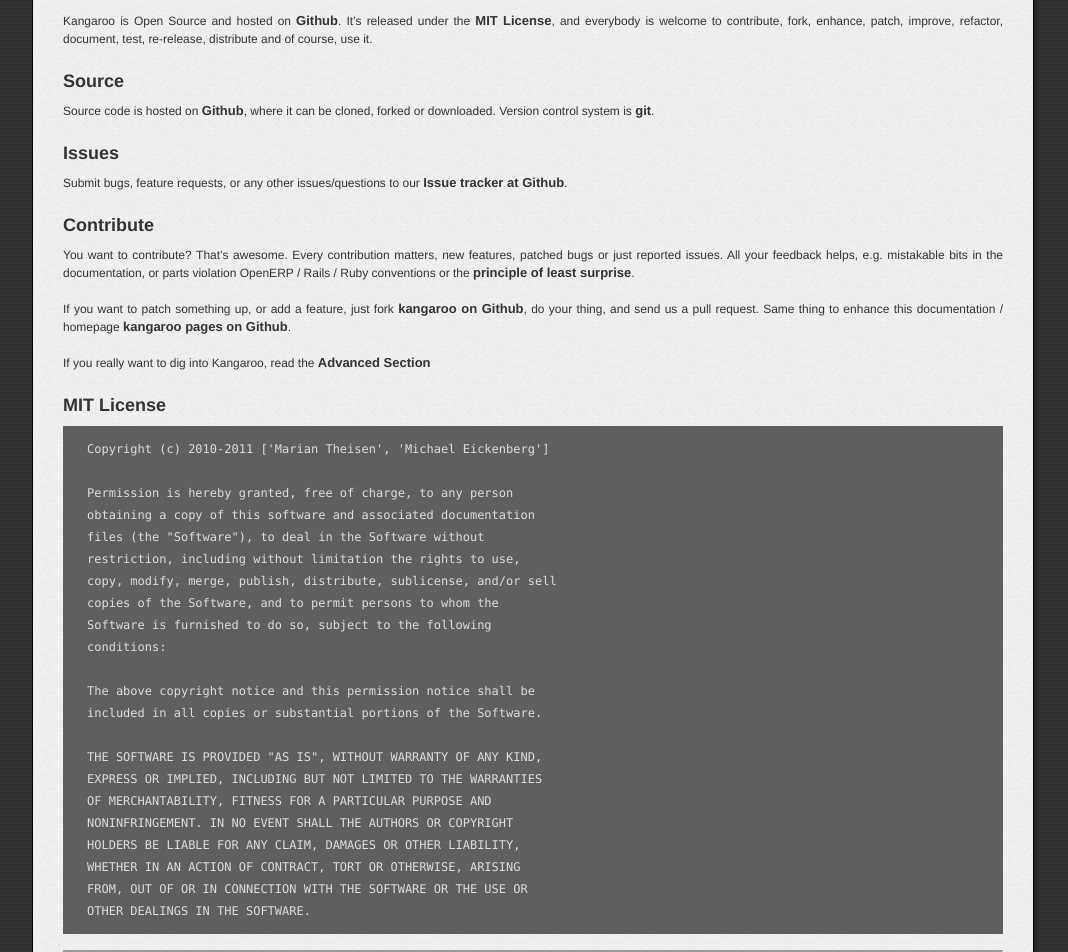
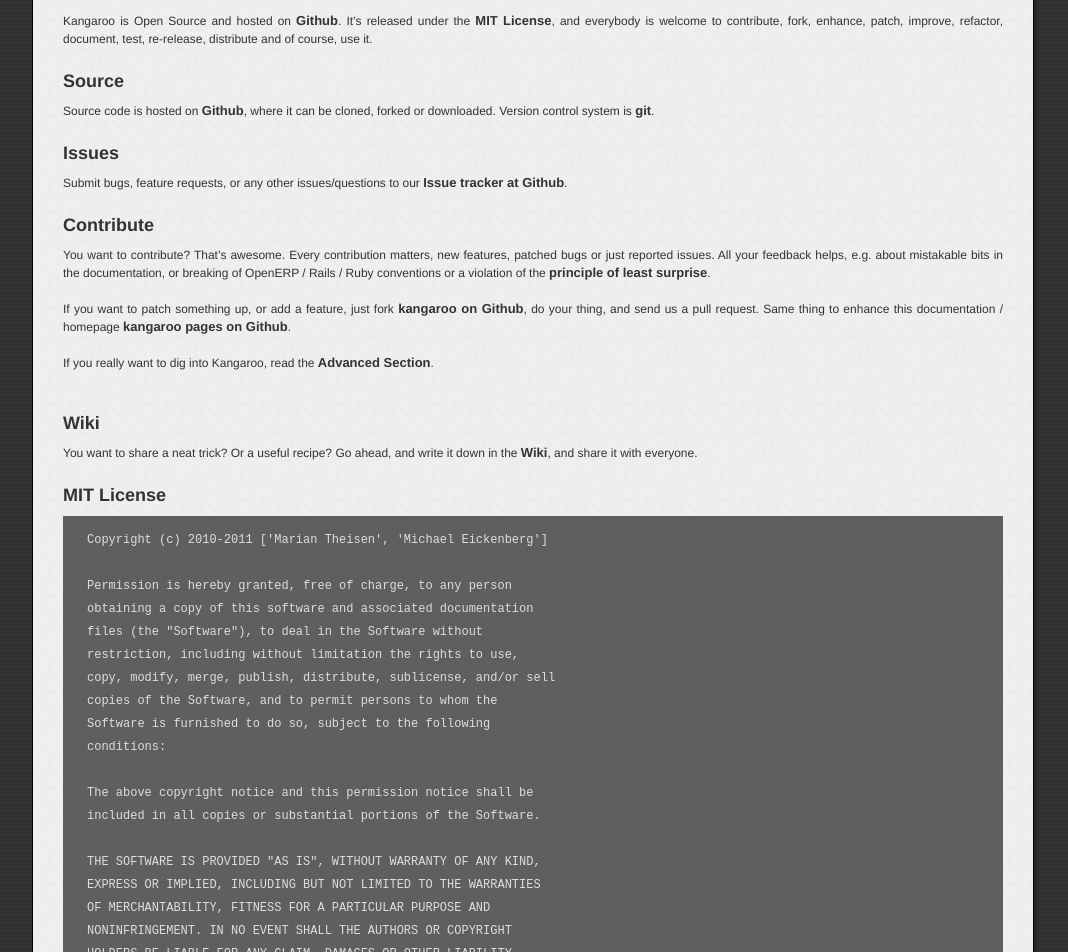
Before and after one commit to kayoom/kangaroo, a Jekyll site: the page built from open_source.md, in a window 1280 px wide. Shown: the part 451-1403 px from the top of the page, without its empty margins (107-1175 px from the left). Built offline with Jekyll 4.4.1, drawn with Linux system fonts in a browser that asks for light colours.

Commit message:
link to wiki

```diff
--- a/open_source.md
+++ b/open_source.md
@@ -19,36 +19,40 @@
 
 Contribute
 ----------
-You want to contribute? That's awesome. Every contribution matters, new features, patched bugs or just reported issues. All your feedback helps, e.g. mistakable bits in the documentation, or parts violation OpenERP / Rails / Ruby conventions or the [principle of least surprise](http://en.wikipedia.org/wiki/Principle_of_least_surprise).
+You want to contribute? That's awesome. Every contribution matters, new features, patched bugs or just reported issues. All your feedback helps, e.g. about mistakable bits in the documentation, or breaking of OpenERP / Rails / Ruby conventions or a violation of the [principle of least surprise](http://en.wikipedia.org/wiki/Principle_of_least_surprise).
 <br/><br/>
 If you want to patch something up, or add a feature, just fork [kangaroo on Github](http://github.com/cice/kangaroo), do your thing,
 and send us a pull request. Same thing to enhance this documentation / homepage [kangaroo pages on Github](https://github.com/cice/kangARoo/tree/gh-pages).
 <br/><br/>
-If you really want to dig into Kangaroo, read the [Advanced Section](/advanced.html)
+If you really want to dig into Kangaroo, read the [Advanced Section](/advanced.html).
+<br/><br/>
+
+Wiki
+----
+You want to share a neat trick? Or a useful recipe? Go ahead, and write it down in the [Wiki](http://github.com/cice/kangARoo/wiki), and share it with everyone.
 
 MIT License
 -----------
-<pre>
-Copyright (c) 2010-2011 ['Marian Theisen', 'Michael Eickenberg']
 
-Permission is hereby granted, free of charge, to any person
-obtaining a copy of this software and associated documentation
-files (the "Software"), to deal in the Software without
-restriction, including without limitation the rights to use,
-copy, modify, merge, publish, distribute, sublicense, and/or sell
-copies of the Software, and to permit persons to whom the
-Software is furnished to do so, subject to the following
-conditions:
+    Copyright (c) 2010-2011 ['Marian Theisen', 'Michael Eickenberg']
 
-The above copyright notice and this permission notice shall be
-included in all copies or substantial portions of the Software.
+    Permission is hereby granted, free of charge, to any person
+    obtaining a copy of this software and associated documentation
+    files (the "Software"), to deal in the Software without
+    restriction, including without limitation the rights to use,
+    copy, modify, merge, publish, distribute, sublicense, and/or sell
+    copies of the Software, and to permit persons to whom the
+    Software is furnished to do so, subject to the following
+    conditions:
 
-THE SOFTWARE IS PROVIDED "AS IS", WITHOUT WARRANTY OF ANY KIND,
-EXPRESS OR IMPLIED, INCLUDING BUT NOT LIMITED TO THE WARRANTIES
-OF MERCHANTABILITY, FITNESS FOR A PARTICULAR PURPOSE AND
-NONINFRINGEMENT. IN NO EVENT SHALL THE AUTHORS OR COPYRIGHT
-HOLDERS BE LIABLE FOR ANY CLAIM, DAMAGES OR OTHER LIABILITY,
-WHETHER IN AN ACTION OF CONTRACT, TORT OR OTHERWISE, ARISING
-FROM, OUT OF OR IN CONNECTION WITH THE SOFTWARE OR THE USE OR
-OTHER DEALINGS IN THE SOFTWARE.
-</pre>
+    The above copyright notice and this permission notice shall be
+    included in all copies or substantial portions of the Software.
+
+    THE SOFTWARE IS PROVIDED "AS IS", WITHOUT WARRANTY OF ANY KIND,
+    EXPRESS OR IMPLIED, INCLUDING BUT NOT LIMITED TO THE WARRANTIES
+    OF MERCHANTABILITY, FITNESS FOR A PARTICULAR PURPOSE AND
+    NONINFRINGEMENT. IN NO EVENT SHALL THE AUTHORS OR COPYRIGHT
+    HOLDERS BE LIABLE FOR ANY CLAIM, DAMAGES OR OTHER LIABILITY,
+    WHETHER IN AN ACTION OF CONTRACT, TORT OR OTHERWISE, ARISING
+    FROM, OUT OF OR IN CONNECTION WITH THE SOFTWARE OR THE USE OR
+    OTHER DEALINGS IN THE SOFTWARE.
```
